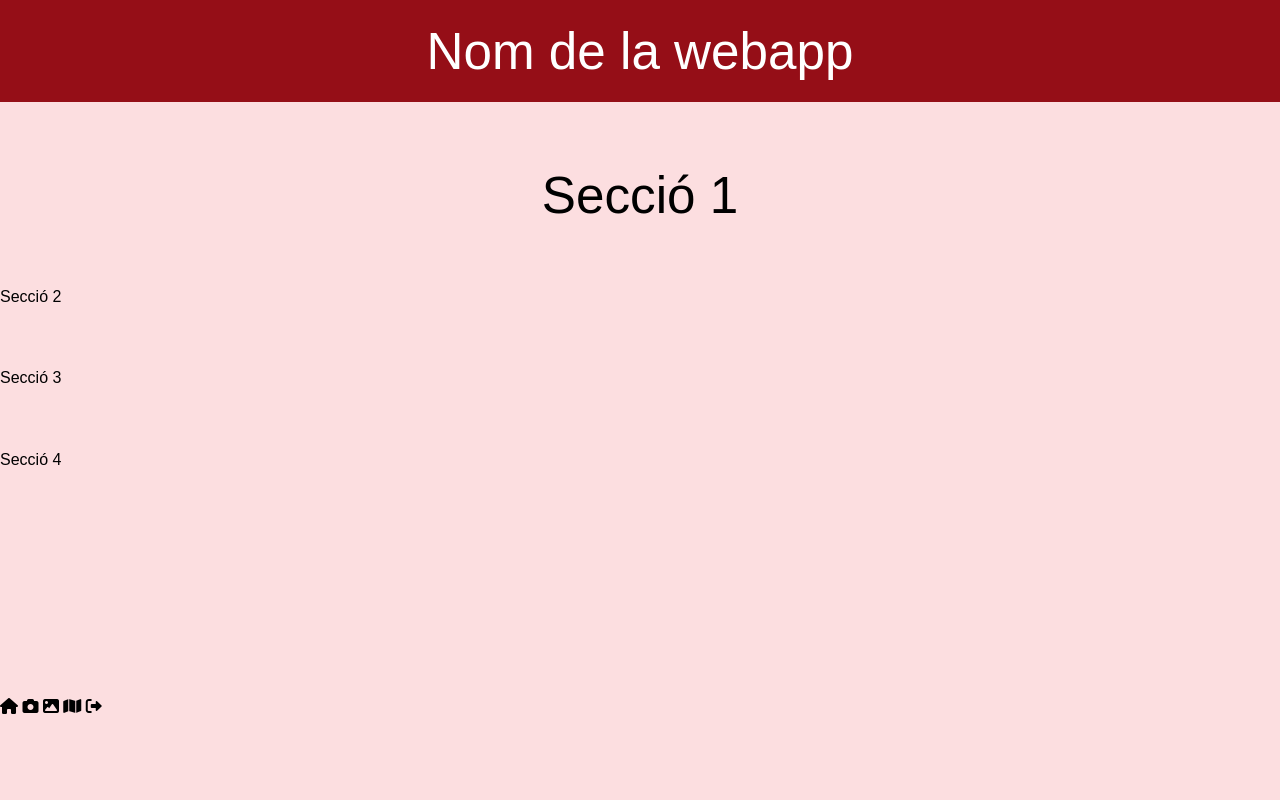
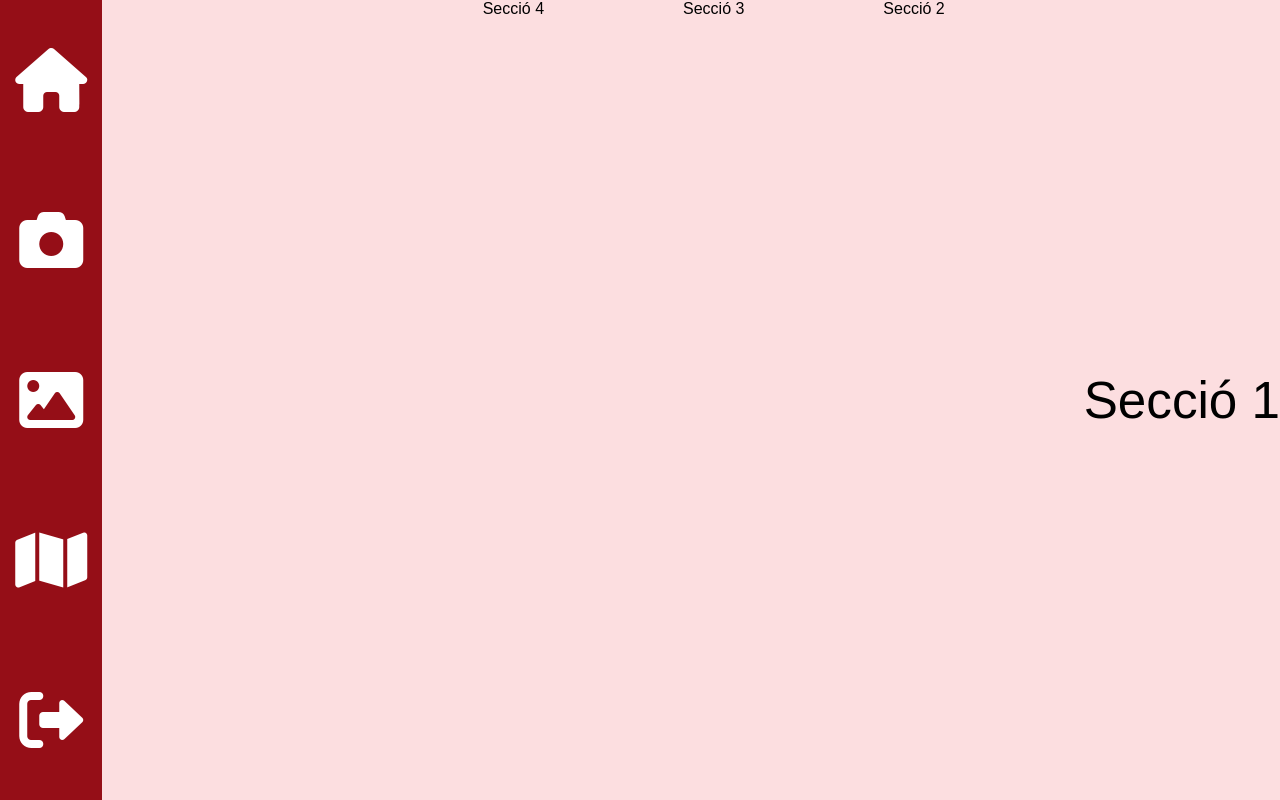
Before and after one commit to JaumeINSRoquetes/recuGerard, a plain HTML site: page index.html in a window 1280 px wide. Drawn offline with Linux system fonts and the light colour scheme.

Commit message:
Update index.css

```diff
--- a/index.css
+++ b/index.css
@@ -34,3 +34,31 @@ body {
 #menu {
     height: 8vmax;    /* alçària d'un 8% respecte l'alçària de la pantalla */
 }
+#menu {
+    display: flex;    /* el menú és un contenidor de tipus flex */
+    height: 8vmax;
+}
+#menu i{
+    flex: 1;    /* cada botó pretén ocupar tot l'espai disponible */
+    display: flex;    /* contenidor flex on centrar-hi la icona */
+    justify-content: center;
+    align-items: center;
+    color: white;
+    background-color: #950E17;
+    font-size: 5vmax;
+    cursor: pointer;    /* en ordinadors, indica que s'hi pot fer clic */
+}
+@media (orientation: landscape) {
+    body {
+        flex-direction: row;    /* sobreescriu la declaració flex-direction: column; */
+        flex-flow: row-reverse;    /* disposició de dreta a esquerra, per mostrar el menú a l'esquerra */
+    }
+    #superior {
+        display: none;    /* franja superior oculta per optimitzar l'espai */
+    }
+    #menu {
+        flex-direction: column;
+        width: 8vmax;
+        height: auto;    /* sobreescriu la declaració height: 8vmax; */
+    }
+}
```
